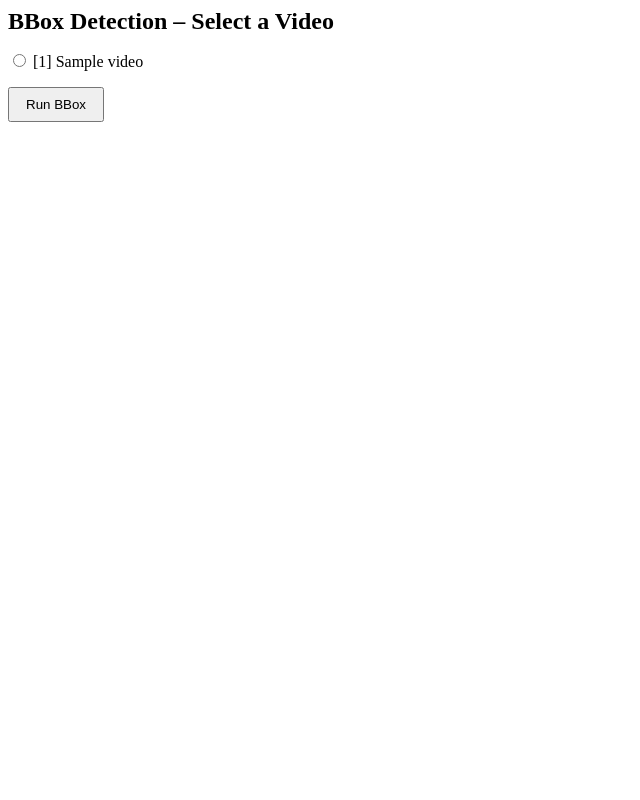
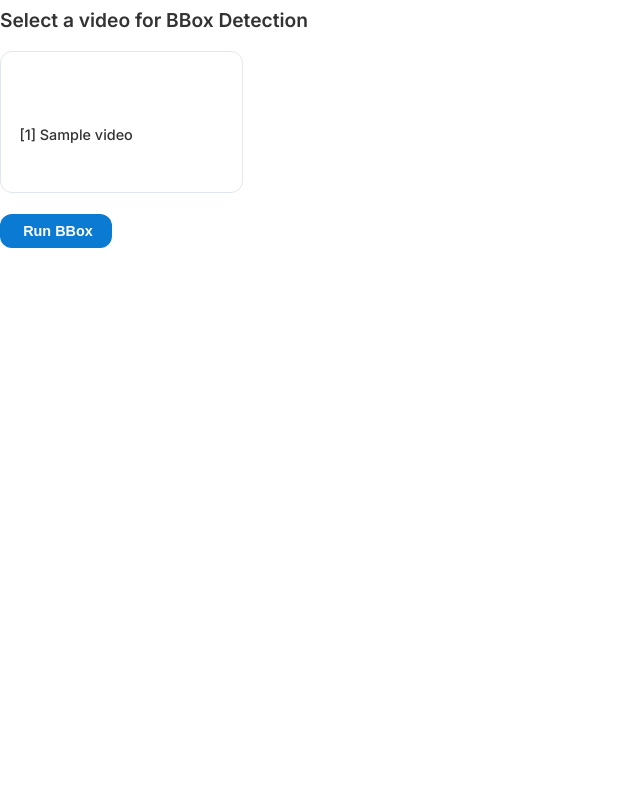
Before and after one commit to marutyan/Intelligent-Systems-Project, a Django app: page /selectDetect/ in a window 1280 px wide. Shown: the whole page, without its empty margins (0-640 px from the left). Run offline with Django 5.2, Linux system fonts and the light colour scheme; tables that the repository leaves empty hold one stand-in row (values such as "Sample post"); some libraries are stand-ins or nearby versions.

Commit message:
feat(ui): redesign BBox video selection grid with card layout

```diff
--- a/no06/templates/no06/select_detect.html
+++ b/no06/templates/no06/select_detect.html
@@ -1,17 +1,89 @@
-<h2 style="margin-bottom:1rem;">BBox Detection – Select a Video</h2>
+<!DOCTYPE html>
+<html lang="ja">
+<head>
+<meta charset="UTF-8">
+<title>BBox Detection – Select Video</title>
+
+<link href="https://fonts.googleapis.com/css2?family=Inter:wght@400;500;600&display=swap" rel="stylesheet">
+<link href="https://cdnjs.cloudflare.com/ajax/libs/tabler-icons/2.47.0/iconfont/tabler-icons.min.css" rel="stylesheet">
+
+<style>
+:root{
+  --blue:#0b7ad2; --blue-dark:#075aa3; --radius:12px;
+  font-family:"Inter",system-ui,sans-serif;
+}
+body{margin:0;padding:0;font-family:inherit;}
+h2{margin:.5rem 0 1.2rem;font-weight:600;font-size:1.2rem;color:#333;}
+
+#grid{
+  display:grid;
+  grid-template-columns:repeat(auto-fill,minmax(220px,1fr));
+  gap:1rem;
+}
+
+.card{
+  position:relative;
+  border:1px solid #e1e6f0;
+  border-radius:var(--radius);
+  overflow:hidden;
+  cursor:pointer;
+  transition:transform .2s,box-shadow .2s;
+  background:#fff;
+  min-height:140px;
+}
+.card:hover{
+  transform:translateY(-4px);
+  box-shadow:0 6px 18px rgba(0,0,0,.1);
+}
+.card input[type=radio]{position:absolute;opacity:0;pointer-events:none;}
+.card.selected{outline:3px solid var(--blue);}
+
+.card-title{
+  padding:.8rem;font-size:.9rem;font-weight:500;color:#333;
+  display:flex;align-items:center;gap:.35rem;height:100%;
+}
+.run-btn{
+  margin-top:1.3rem;
+  padding:.55rem 1.2rem;
+  font-size:.9rem;font-weight:600;
+  border:none;border-radius:var(--radius);
+  background:var(--blue);color:#fff;cursor:pointer;
+  transition:background .15s;
+}
+.run-btn:hover{background:var(--blue-dark);}
+
+#detect-result{margin-top:1.4rem;}
+</style>
+</head>
+<body>
+
+<h2>Select a video for BBox Detection</h2>
 
 <form id="detect-select-form">
-  {% for v in videos %}
-    <p>
-      <label>
+  <div id="grid">
+    {% for v in videos %}
+      <label class="card">
         <input type="radio" name="video_id" value="{{ v.id }}">
-        [{{ v.id }}] {{ v.name }}
+        <span class="card-title"><i class="ti ti-video"></i>[{{ v.id }}] {{ v.name }}</span>
       </label>
-    </p>
-  {% empty %}
-    <p>No videos.</p>
-  {% endfor %}
-  <button type="submit" style="padding:.5rem 1rem;">Run BBox</button>
+    {% empty %}
+      <p>No videos available.</p>
+    {% endfor %}
+  </div>
+
+  <button type="submit" class="run-btn"><i class="ti ti-focus-2"></i>&nbsp;Run BBox</button>
 </form>
 
-<div id="detect-result" style="margin-top:1.5rem;"></div>
+<div id="detect-result"></div>
+
+<script>
+/* 選択したカードに枠線を付けるだけの UI 効果 */
+document.getElementById('grid').addEventListener('click',e=>{
+  const card=e.target.closest('.card');
+  if(!card) return;
+  document.querySelectorAll('.card').forEach(c=>c.classList.remove('selected'));
+  card.classList.add('selected');
+});
+</script>
+</body>
+</html>
```
